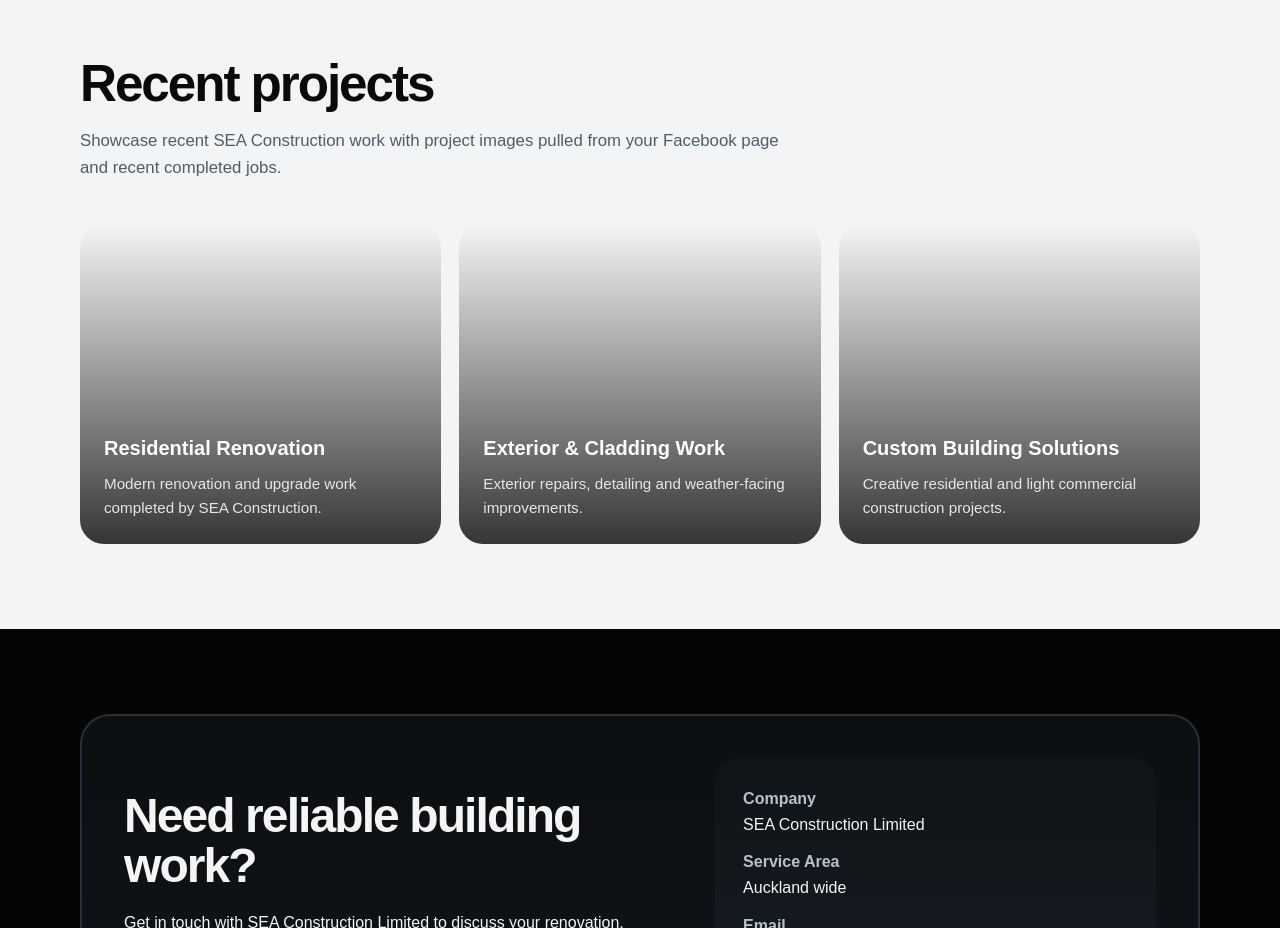
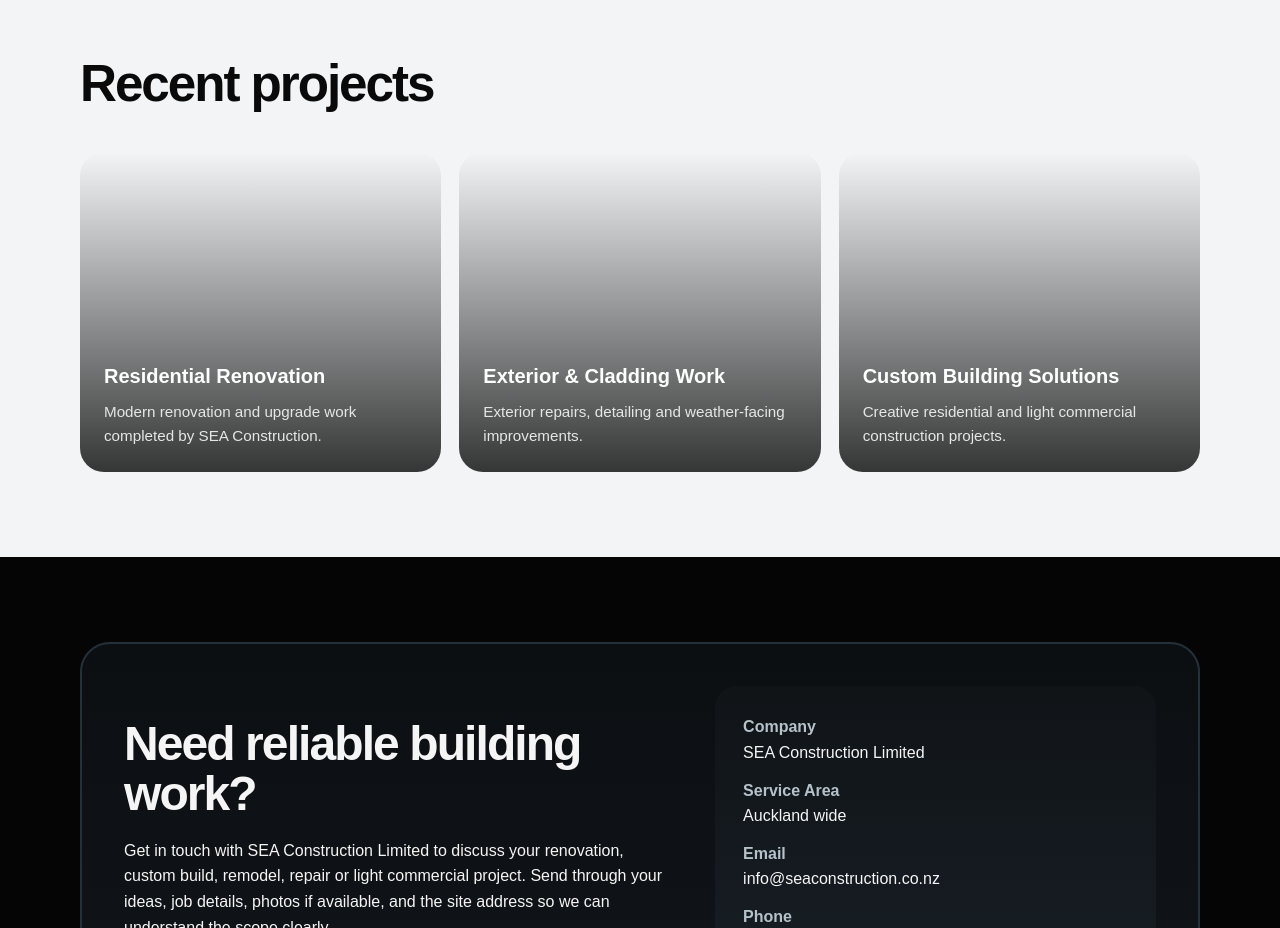
Before and after one commit to SEAconstruction/sea-construction-website, a plain HTML site: page index.html in a window 1280 px wide. Shown: the part 2900-3828 px from the top of the page. Drawn offline with Linux system fonts and the light colour scheme.

Commit message:
Update index.html

```diff
--- a/index.html
+++ b/index.html
@@ -153,7 +153,7 @@
 
     <section id="projects" style="background:#f2f4f5;color:#0a0a0a;">
       <div class="container">
-        <div class="section-heading"><h2>Recent projects</h2><p style="color:#4f5d65;">Showcase recent SEA Construction work with project images pulled from your Facebook page and recent completed jobs.</p></div>
+        <div class="section-heading"><h2>Recent projects</h2><p </p></div>
         <div class="gallery-grid">
           <div class="gallery-card" style="background:url('facebook-project-1.jpg') center/cover;"><h3>Residential Renovation</h3><p>Modern renovation and upgrade work completed by SEA Construction.</p></div>
           <div class="gallery-card" style="background:url('facebook-project-2.jpg') center/cover;"><h3>Exterior & Cladding Work</h3><p>Exterior repairs, detailing and weather-facing improvements.</p></div>
```
